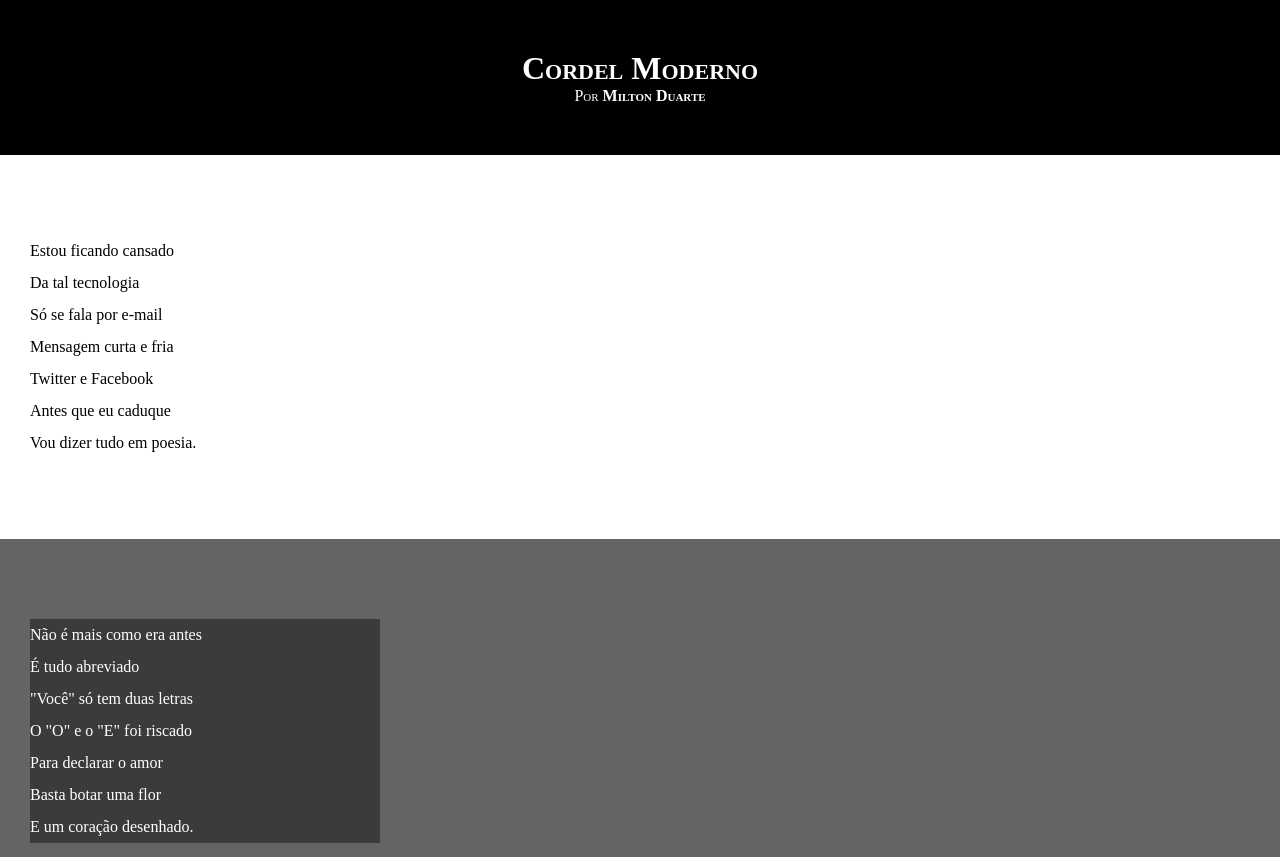
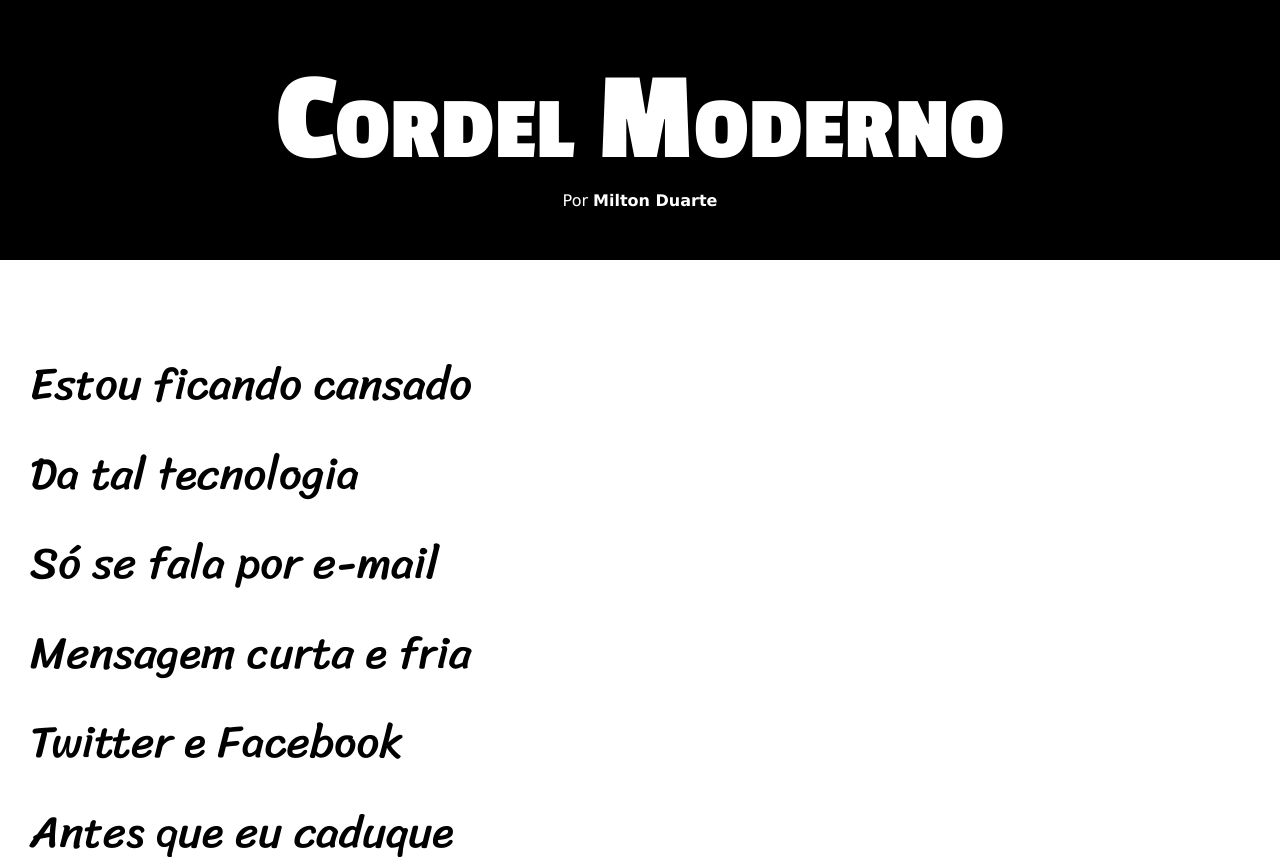
Before and after one commit to KauanCortez/HTML-CSS, a plain HTML site: page Desafios/desafio.012/index.html in a window 1280 px wide. Shown: the top 857 px of the page. Drawn offline with Linux system fonts and the light colour scheme.

Commit message:
Att do arquivo css do desafio.012

```diff
--- a/Desafios/desafio.012/estilo/style.css
+++ b/Desafios/desafio.012/estilo/style.css
@@ -1,4 +1,14 @@
 @charset 'Utf-8';
+
+@import url('https://fonts.googleapis.com/css2?family=Passion+One:wght@400;700;900&display=swap');
+
+@import url('https://fonts.googleapis.com/css2?family=Sriracha&display=swap');
+
+:root {
+  --font1: Verdana, Geneva, Tahoma, sans-serif;
+  --font2: 'Passion One', cursive;
+  --font3: 'Sriracha', cursive;
+}
 
 * {
   margin: 0px;
@@ -8,14 +18,24 @@
 html, body {
   max-height: 100%;
   background-color: darkgray;
+  font-family: var(--font1);
 }
 
 header {
   background-color: black;
   color: white;
   text-align: center;
-  padding: 50px 0px;
+}
+
+header h1 {
+  padding-top: 50px;
   font-variant: small-caps;
+  font-family: var(--font2);
+  font-size: 10vw;
+ }
+
+header p {
+  padding-bottom: 50px;
 }
 
 header a, footer a {
@@ -32,6 +52,8 @@ section {
   padding: 10vh 0vh;
   line-height: 2em;
   padding-left: 30px;
+  font-family: var(--font3);
+  font-size: 3.5vw;
 }
 
 section.normal {
@@ -45,7 +67,8 @@ section.imagem {
 }
 
 section.imagem p {
-  max-width: 350px;
+  display: inline-block;
+  padding: 10px;
   background-color: rgba(0, 0, 0, 0.41);
 }
 
```
